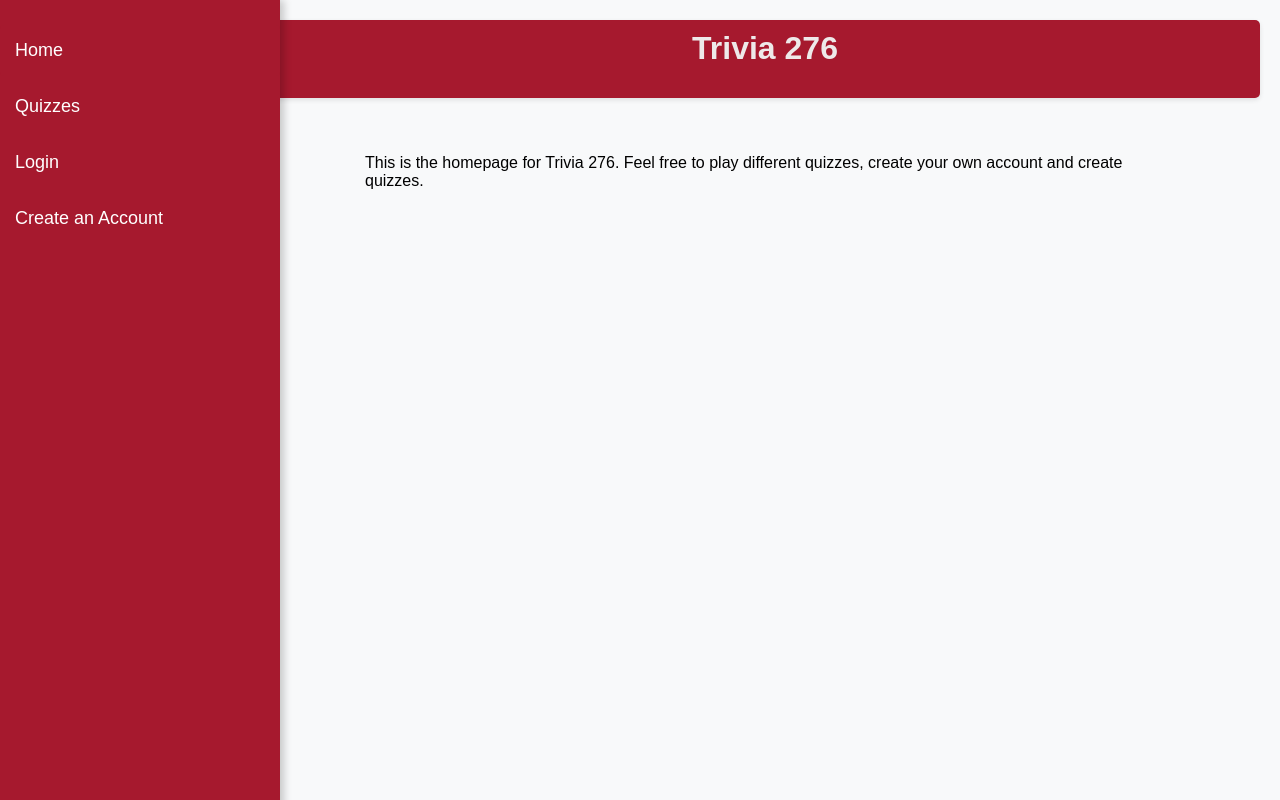
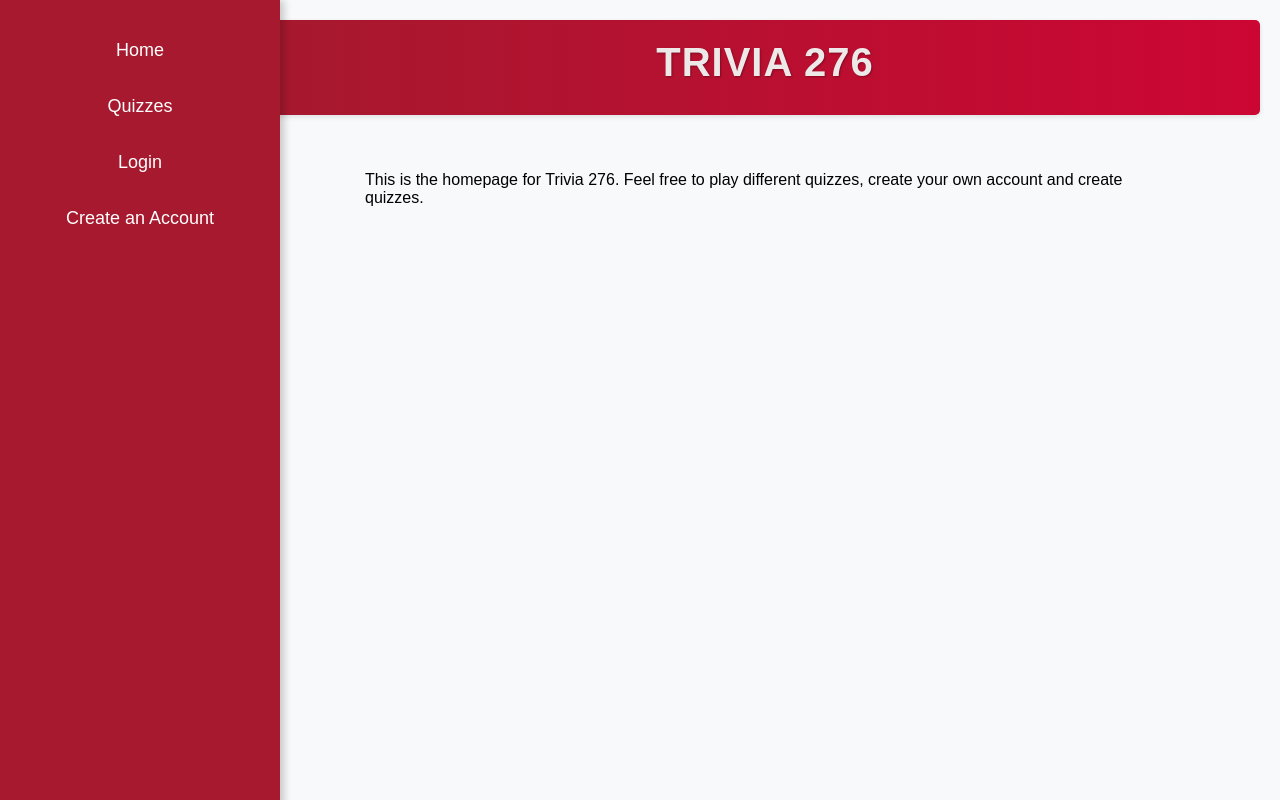
Before and after one commit to Joshua-Justus/Trivia-Game-276, a Flask app: page / in a window 1280 px wide. Run offline with Flask 3, Linux system fonts and the light colour scheme.

Commit message:
added the gradient to the heading

```diff
--- a/static/main.css
+++ b/static/main.css
@@ -17,6 +17,25 @@ body {
     position: fixed;
     box-shadow: 4px 0 8px rgba(0, 0, 0, 0.2); /* Enhanced shadow for depth */
     transition: width 0.3s; /* Smooth transition for sidebar */
+    text-align: center; /* Center-align the text */
+}
+
+h1 {
+    font-size: 2.5rem; /* Increased font size */
+    font-weight: bold; /* Bold */
+    text-transform: uppercase; /* Uppercase */
+    letter-spacing: 1px; /* Letter spacing */
+    margin-bottom: 10px; /* Space below */
+    text-shadow: 1px 1px 2px rgba(0, 0, 0, 0.3); /* Text shadow */
+    /* Remove underline (not applicable to h1 directly) */
+}
+
+h2 {
+    font-size: 1.5rem; /* Slightly larger */
+    font-weight: 600; /* Semi-bold */
+    margin-top: 0; /* No top margin */
+    color: #eee9e9; /* Retain the existing color */
+    text-shadow: 1px 1px 2px rgba(0, 0, 0, 0.3); /* Text shadow */
 }
 
 .sidebar:hover {
@@ -25,7 +44,7 @@ body {
 
 .sidebar a {
     padding: 15px;
-    text-decoration: none;
+    text-decoration: none; /* Ensure no underline */
     font-size: 18px;
     color: white;
     display: block;
@@ -45,7 +64,7 @@ body {
 
 /* Main content styling */
 .main-content {
-    margin-left: 250px;
+    margin-left: 250px; /* Keeps the main content next to the sidebar */
     padding: 20px;
     flex-grow: 1;
     animation: fadeIn 0.5s; /* Fade-in animation for main content */
@@ -57,13 +76,16 @@ body {
 }
 
 header {
-    background-color: #A6192E; /* SFU Dark Red */
+    display: flex; /* Use flexbox */
+    justify-content: center; /* Center align items horizontally */
+    align-items: center; /* Center align items vertically */
+    background: linear-gradient(to right, #A6192E, #CC0633); /* SFU Dark Red */
     color: #fff;
-    padding: 10px 0;
-    text-align: center;
+    padding: 20px 0; /* Padding for top and bottom */
     border-radius: 5px; /* Rounded corners */
     margin-bottom: 20px; /* Space below header */
     box-shadow: 0 2px 5px rgba(0, 0, 0, 0.1); /* Soft shadow for header */
+    width: 100%; /* Full width */
 }
 
 /* play_quiz container styling */
```
Also changed, not shown: instance/quiz.db (added).
